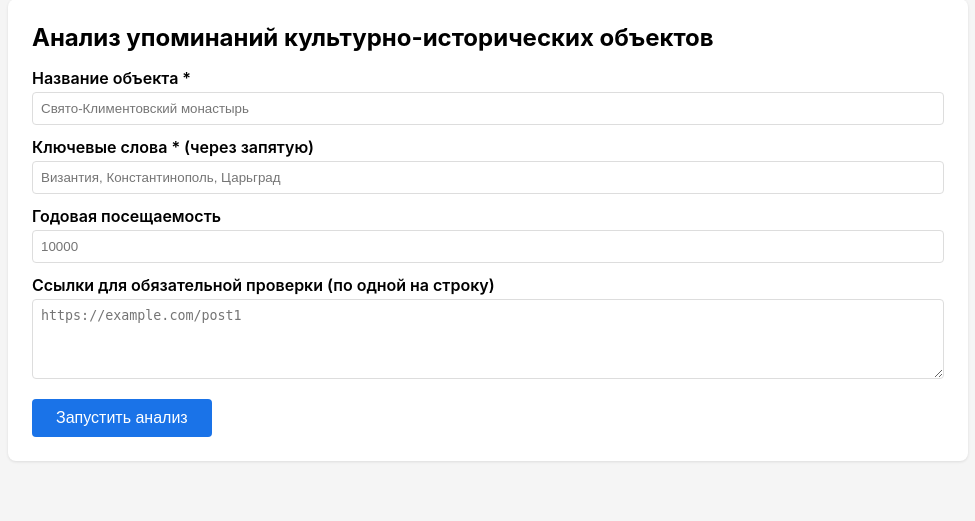
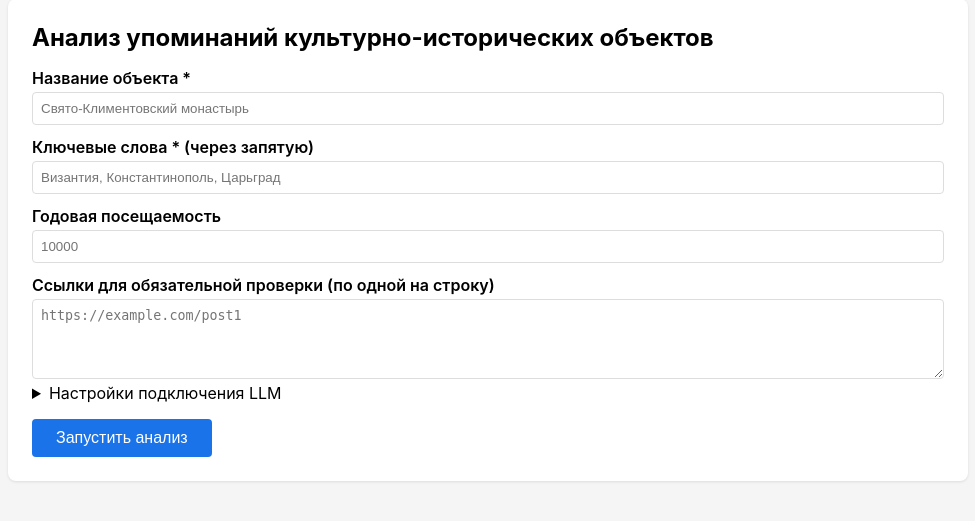
Before and after one commit to neoqua/ByzantiumSearch, a FastAPI app: page / in a window 1280 px wide. Shown: the part 21-542 px from the top of the page, without its empty margins (152-1127 px from the left). Run offline with FastAPI, Linux system fonts and the light colour scheme.

Commit message:
feat: LLM connection settings panel on start page

```diff
--- a/cultural-history-app/app/templates/index.html
+++ b/cultural-history-app/app/templates/index.html
@@ -16,6 +16,50 @@
     <label for="manual_urls">Ссылки для обязательной проверки (по одной на строку)</label>
     <textarea id="manual_urls" name="manual_urls" placeholder="https://example.com/post1"></textarea>
 
+    <details id="llm-settings">
+        <summary>Настройки подключения LLM</summary>
+        <label>Провайдер
+            <select id="llm-provider">
+                <option value="local">Локальный (LM Studio)</option>
+                <option value="yandex">YandexGPT (Yandex Cloud)</option>
+                <option value="openai">OpenAI-совместимый API</option>
+            </select>
+        </label>
+
+        <div id="fields-local">
+            <label>Эндпоинт</label>
+            <input type="text" id="llm-local-endpoint" value="http://localhost:1234">
+            <label>Модель</label>
+            <input type="text" id="llm-local-model" placeholder="meta-llama-3.1-8b-instruct">
+        </div>
+
+        <div id="fields-yandex" style="display:none;">
+            <label>API-ключ</label>
+            <input type="password" id="llm-yandex-api-key">
+            <label>Эндпоинт</label>
+            <input type="text" id="llm-yandex-endpoint" value="https://llm.api.cloud.yandex.net/foundationModels/v1/completion">
+            <label>Folder ID</label>
+            <input type="text" id="llm-yandex-folder-id">
+            <label>Модель</label>
+            <select id="llm-yandex-model">
+                <option value="yandexgpt-lite">yandexgpt-lite</option>
+                <option value="yandexgpt">yandexgpt</option>
+            </select>
+        </div>
+
+        <div id="fields-openai" style="display:none;">
+            <label>API-ключ</label>
+            <input type="password" id="llm-openai-api-key">
+            <label>Эндпоинт</label>
+            <input type="text" id="llm-openai-endpoint" placeholder="https://api.openai.com/v1">
+            <label>Модель</label>
+            <input type="text" id="llm-openai-model">
+        </div>
+
+        <button type="button" id="llm-test-btn">Проверить подключение</button>
+        <span id="llm-test-result"></span>
+    </details>
+
     <button type="submit">Запустить анализ</button>
 </form>
 
@@ -28,6 +72,59 @@
 </div>
 
 <script>
+const LLM_STORAGE_KEY = 'llm_settings';
+
+function llmShowFields(provider) {
+    document.getElementById('fields-local').style.display = provider === 'local' ? 'block' : 'none';
+    document.getElementById('fields-yandex').style.display = provider === 'yandex' ? 'block' : 'none';
+    document.getElementById('fields-openai').style.display = provider === 'openai' ? 'block' : 'none';
+}
+
+function llmLoadSettings() {
+    const saved = JSON.parse(localStorage.getItem(LLM_STORAGE_KEY) || 'null');
+    if (!saved) { llmShowFields('local'); return; }
+    document.getElementById('llm-provider').value = saved.provider || 'local';
+    if (saved.local) {
+        document.getElementById('llm-local-endpoint').value = saved.local.endpoint || '';
+        document.getElementById('llm-local-model').value = saved.local.model || '';
+    }
+    if (saved.yandex) {
+        document.getElementById('llm-yandex-api-key').value = saved.yandex.api_key || '';
+        document.getElementById('llm-yandex-endpoint').value = saved.yandex.endpoint || '';
+        document.getElementById('llm-yandex-folder-id').value = saved.yandex.folder_id || '';
+        document.getElementById('llm-yandex-model').value = saved.yandex.model || 'yandexgpt-lite';
+    }
+    if (saved.openai) {
+        document.getElementById('llm-openai-api-key').value = saved.openai.api_key || '';
+        document.getElementById('llm-openai-endpoint').value = saved.openai.endpoint || '';
+        document.getElementById('llm-openai-model').value = saved.openai.model || '';
+    }
+    llmShowFields(saved.provider || 'local');
+}
+
+function llmCollectSettings() {
+    const provider = document.getElementById('llm-provider').value;
+    const local = {
+        endpoint: document.getElementById('llm-local-endpoint').value,
+        model: document.getElementById('llm-local-model').value,
+    };
+    const yandex = {
+        api_key: document.getElementById('llm-yandex-api-key').value,
+        endpoint: document.getElementById('llm-yandex-endpoint').value,
+        folder_id: document.getElementById('llm-yandex-folder-id').value,
+        model: document.getElementById('llm-yandex-model').value,
+    };
+    const openai = {
+        api_key: document.getElementById('llm-openai-api-key').value,
+        endpoint: document.getElementById('llm-openai-endpoint').value,
+        model: document.getElementById('llm-openai-model').value,
+    };
+    const stored = { provider: provider, local: local, yandex: yandex, openai: openai };
+    localStorage.setItem(LLM_STORAGE_KEY, JSON.stringify(stored));
+    const active = provider === 'local' ? local : provider === 'yandex' ? yandex : openai;
+    return Object.assign({ provider: provider }, active);
+}
+
 function safeUrl(value) {
     if (!value) return null;
     try {
@@ -46,6 +143,7 @@ document.getElementById('search-form').onsubmit = async function(e) {
         keywords: form.keywords.value,
         annual_visitors: form.annual_visitors.value ? parseInt(form.annual_visitors.value) : null,
         manual_urls: form.manual_urls.value || null,
+        llm_settings: llmCollectSettings(),
     };
 
     const resp = await fetch('/api/search', {
@@ -96,5 +194,36 @@ document.getElementById('search-form').onsubmit = async function(e) {
         document.getElementById('progress-text').innerHTML = '<div class="error">Ошибка при выполнении анализа</div>';
     });
 };
+
+document.getElementById('llm-provider').addEventListener('change', function() {
+    llmShowFields(this.value);
+});
+document.getElementById('llm-test-btn').addEventListener('click', async function() {
+    const btn = this;
+    const resultEl = document.getElementById('llm-test-result');
+    resultEl.textContent = 'Проверка...';
+    btn.disabled = true;
+    try {
+        const resp = await fetch('/api/llm/test', {
+            method: 'POST',
+            headers: {'Content-Type': 'application/json'},
+            body: JSON.stringify(llmCollectSettings()),
+        });
+        const body = await resp.json();
+        if (body.ok) {
+            resultEl.textContent = 'Подключение работает';
+            resultEl.style.color = 'green';
+        } else {
+            resultEl.textContent = body.error || 'Ошибка подключения';
+            resultEl.style.color = 'red';
+        }
+    } catch (e) {
+        resultEl.textContent = 'Ошибка запроса';
+        resultEl.style.color = 'red';
+    } finally {
+        btn.disabled = false;
+    }
+});
+llmLoadSettings();
 </script>
 {% endblock %}
```
